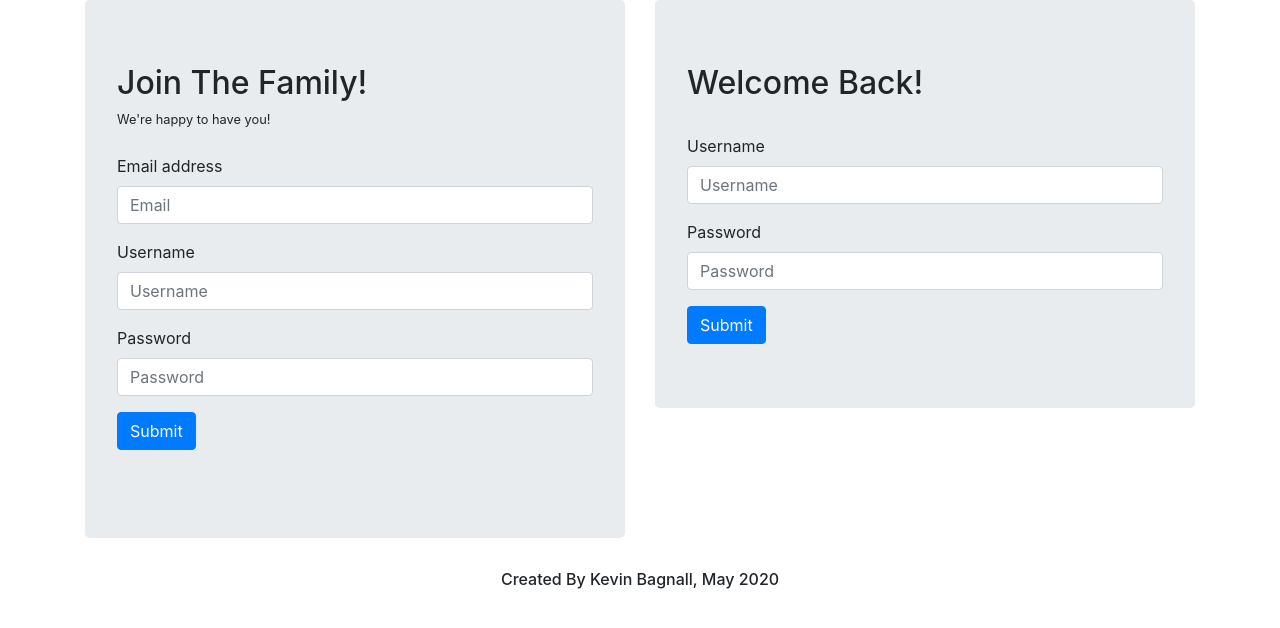
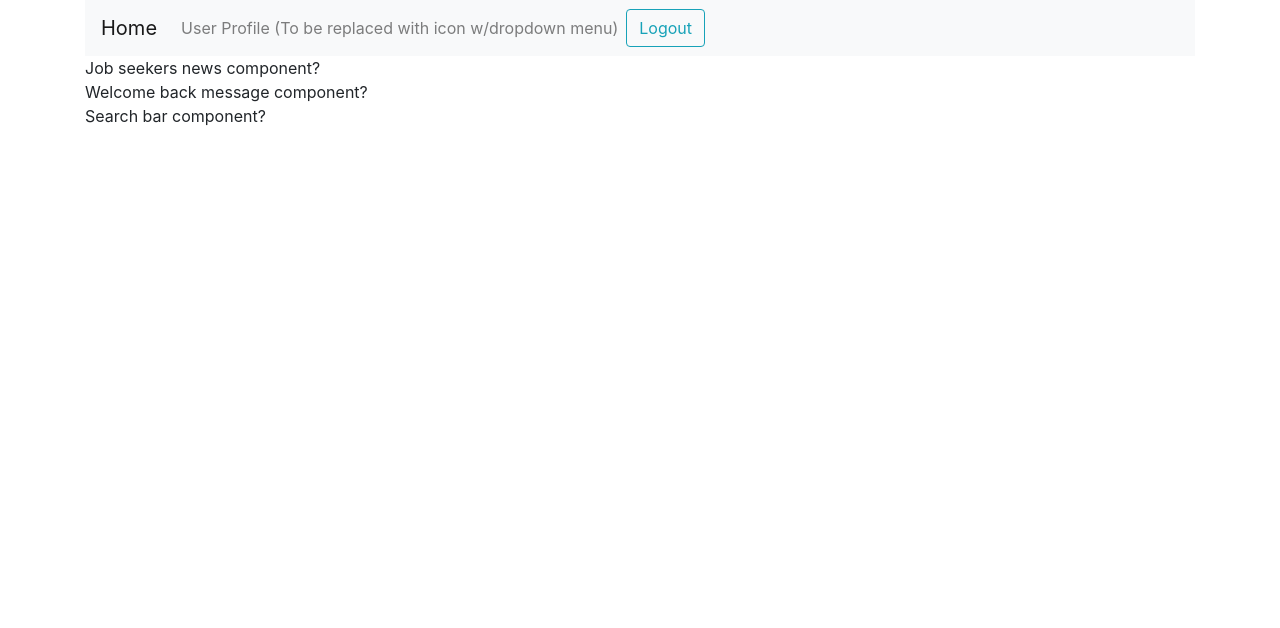
Before and after one commit to bubbagump2020/project-hermes, a React (Create React App) app in the folder jobseekerparadise/frontend/: page /1 in a window 1280 px wide. Before the commit this address led to /. Shown: the top 628 px of the page. Built offline with nearby package versions, Linux system fonts and the light colour scheme.

Commit message:
Working on log out and private routes

```diff
--- a/jobseekerparadise/frontend/src/App.js
+++ b/jobseekerparadise/frontend/src/App.js
@@ -7,14 +7,25 @@ import PrivateRoute from './components/Splash/PrivateRoute'
 import SplashPage from './components/Splash/SplashPage';
 import Home from './components/User/Home'
 import Profile from './components/User/Profile'
+import { AuthContext } from './context/aut'
 
 function App() {
+  const existingTokens = JSON.parse(localStorage.getItem('tokens'))
+  const [authTokens, setAuthTokens] = React.useState(existingTokens)
+
+  const setTokens = (data) => {
+    localStorage.setItem("tokens", JSON.stringify(data))
+    setAuthTokens(data)
+  }
+
   return (
-    <Router>
+    <AuthContext.Provider value={{ authTokens, setAuthTokens: setTokens }}>
+      <Router>
         <Route exact path="/" component={SplashPage}/>
         <PrivateRoute exact path="/:username" component={Home} />
         <PrivateRoute exact path="/:username/profile" component={Profile} />
-    </Router>
+      </Router>
+    </AuthContext.Provider>
   );
 }
 
--- a/jobseekerparadise/frontend/src/components/SiteWide/SiteNavbar.jsx
+++ b/jobseekerparadise/frontend/src/components/SiteWide/SiteNavbar.jsx
@@ -1,11 +1,23 @@
 import React from 'react'
 import Navbar from 'react-bootstrap/Navbar'
 import Nav from 'react-bootstrap/Nav'
+import Button from 'react-bootstrap/Button'
 
 const SiteNavbar = (props) => {
 
     // console.log(props)
     const path = props.path
+
+    const handleLogoutClick = (e) => {
+        let token = localStorage.getItem('token')
+        if (token) {
+            console.log('token exist')
+        } else {
+            console.log('token does not exist')
+        }
+        token = null
+        localStorage.setItem('token', token)
+    }
 
     return(
         <Navbar bg="light" expand="lg">
@@ -13,6 +25,7 @@ const SiteNavbar = (props) => {
             <Nav>
                 <Nav.Link href={`${path}/profile`}>User Profile (To be replaced with icon w/dropdown menu)</Nav.Link>
             </Nav>
+            <Button variant="outline-info" onClick={handleLogoutClick}>Logout</Button>
         </Navbar>
     )
 }
--- a/jobseekerparadise/frontend/src/components/Splash/CreateUser.jsx
+++ b/jobseekerparadise/frontend/src/components/Splash/CreateUser.jsx
@@ -9,29 +9,9 @@ import { userName, userEmail, userPassword, userLogin } from '../../redux/action
 
 const CreateUser = (props) => {
 
-    // const [newUser, setNewUser] = React.useState({
-    //     username: null,
-    //     email: null,
-    //     password: null
-    // })
-
     const { newUser } = useSelector(state => ({ newUser: state.userReducer }))
     const history = props.props.history
     const dispatch = useDispatch()
-
-    // const handleChange = (e) => {
-    //     e.preventDefault()
-    //     switch(e.currentTarget.placeholder){
-    //         case "Email":
-    //             setNewUser({ ...newUser, email: e.target.value })
-    //             break;
-    //         case "Username":
-    //             setNewUser({ ...newUser, username: e.target.value })
-    //             break;
-    //         default:
-    //             setNewUser({ ...newUser, password: e.target.value})
-    //     }
-    // }
 
     let data = {
         method: 'POST',
@@ -64,6 +44,7 @@ const CreateUser = (props) => {
         const newUserData = await newUserResponse.json()
         dispatch(userLogin(newUserData))
         if (newUserData.success) {
+            localStorage.setItem('token', newUserData.jwt)
             history.push(`/${newUserData.username}`)
         }
     }
--- a/jobseekerparadise/frontend/src/components/Splash/Login.jsx
+++ b/jobseekerparadise/frontend/src/components/Splash/Login.jsx
@@ -5,7 +5,7 @@ import Jumbotron from 'react-bootstrap/Jumbotron'
 import { ROOT_URL } from '../../TopLevelConstants'
 import { userName, userLogin, userPassword } from '../../redux/actions/userActions'
 import { useDispatch, useSelector } from 'react-redux'
-import {persistor} from '../../redux/store'
+import { useAuth } from '../../context/aut'
 // import Alert from 'react-bootstrap/Alert'
 // import Toast from 'react-bootstrap/Toast'
 
@@ -14,6 +14,7 @@ const Login = (props) => {
 
     const dispatch = useDispatch()
     const {user} = useSelector(state =>({ user: state.userReducer }))
+    const { setAuthTokens } = useAuth()
 
     let data = {
         method: "POST",
@@ -33,9 +34,9 @@ const Login = (props) => {
         const userResponse = await fetch(`${ROOT_URL}/login`, data)
         const userData = await userResponse.json()
         if (userData.success){
-            console.log(userData)
             dispatch(userLogin(userData))
             localStorage.setItem('token', userData.jwt)
+            // setAuthTokens(userData.jwt)
             props.props.history.push(`/${userData.username}`)
         }
     }
--- a/jobseekerparadise/frontend/src/components/Splash/PrivateRoute.jsx
+++ b/jobseekerparadise/frontend/src/components/Splash/PrivateRoute.jsx
@@ -1,12 +1,22 @@
 import React from 'react'
 import { Route, Redirect } from 'react-router-dom'
+import { useAuth } from '../../context/aut'
 
-const PrivateRoute = ({ component: Component, ...rest }) => (
-    <Route {...rest} render={props => (
-        localStorage.getItem('token')
-        ? <Component {...props} />
-        : <Redirect to={{ pathname: '/', state: { from: props.location } }} />
-    )}/>
-)
+const PrivateRoute = ({ component: Component, ...rest }) => {
+    const isAuthenticated = useAuth()
+    return(
+        <Route
+            {...rest}
+            render={props =>
+                isAuthenticated ? (
+                    <Component {...props} />
+                ) : (
+                    <Redirect to="/" />
+                )
+            }
+        />
+    )
+
+}
 
 export default PrivateRoute
--- /dev/null
+++ b/jobseekerparadise/frontend/src/context/aut.js
@@ -0,0 +1,7 @@
+import { createContext, useContext } from 'react'
+
+export const AuthContext = createContext()
+
+export function useAuth(){
+    return useContext(AuthContext)
+}
--- a/jobseekerparadise/frontend/src/redux/store.js
+++ b/jobseekerparadise/frontend/src/redux/store.js
@@ -6,8 +6,6 @@ import { persistStore, persistReducer } from 'redux-persist'
 const persistConfig = {
     key: 'root',
     storage: storage,
-    // whitelist: ['userLogin'],
-    // blacklist: ['userPassword']
 }
 
 const persistedReducer = persistReducer(persistConfig, rootReducer)
```
